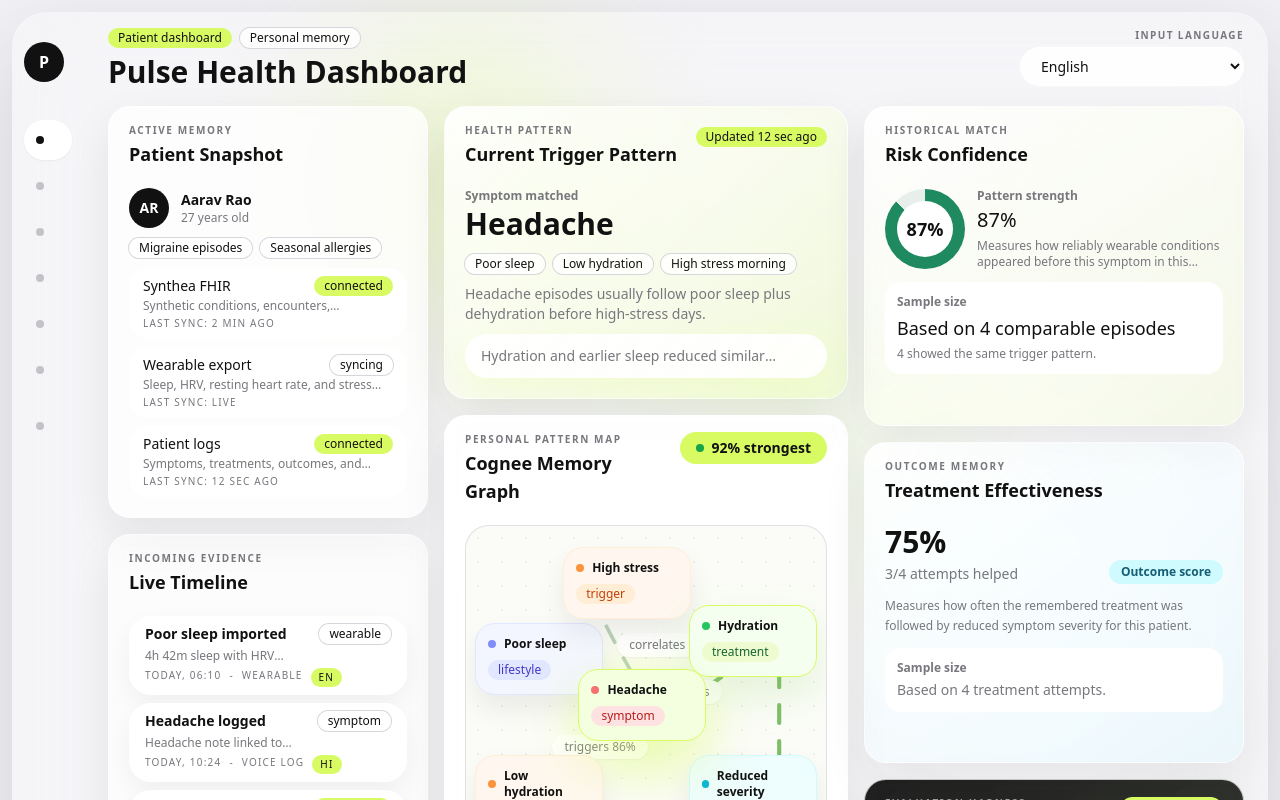
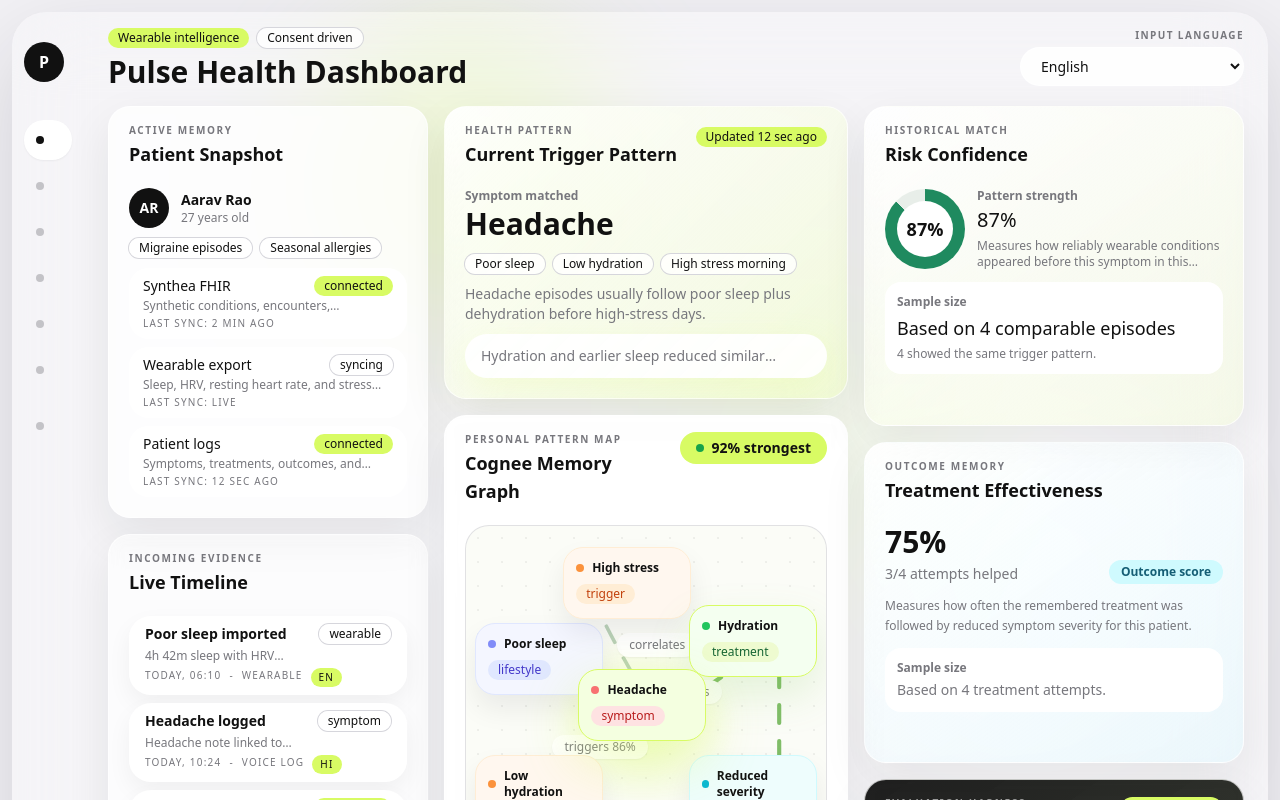
Before and after one commit to Karansankhe/cognee_codebase, a React (Vite) app in the folder frontend/: page / in a window 1280 px wide. Shown: the top 800 px of the page. Built offline with nearby package versions, Linux system fonts and the light colour scheme.

Commit message:
Update dashboard header copy

```diff
--- a/frontend/src/features/dashboard/components/DashboardHeader.tsx
+++ b/frontend/src/features/dashboard/components/DashboardHeader.tsx
@@ -38,8 +38,8 @@
     <header className="flex flex-col gap-3 px-4 pb-1 pt-4 sm:px-6 lg:flex-row lg:items-start lg:justify-between">
       <div>
         <div className="mb-1.5 flex flex-wrap gap-2">
-          <Badge tone="green">Patient dashboard</Badge>
-          <Badge tone="neutral">Personal memory</Badge>
+          <Badge tone="green">Wearable intelligence</Badge>
+          <Badge tone="neutral">Consent driven</Badge>
         </div>
         <h1 className="text-3xl font-semibold tracking-normal">
           Pulse Health Dashboard
```
